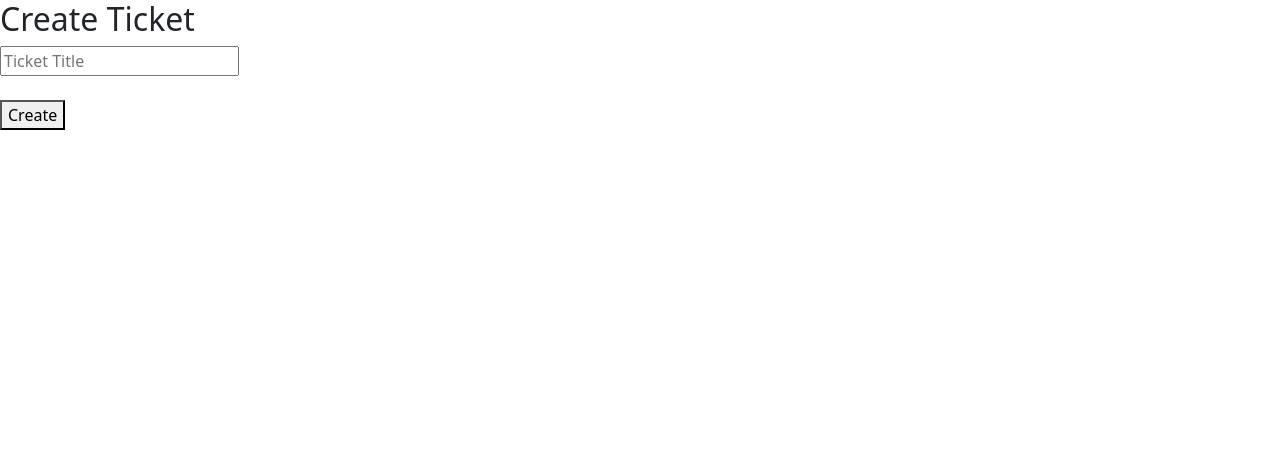
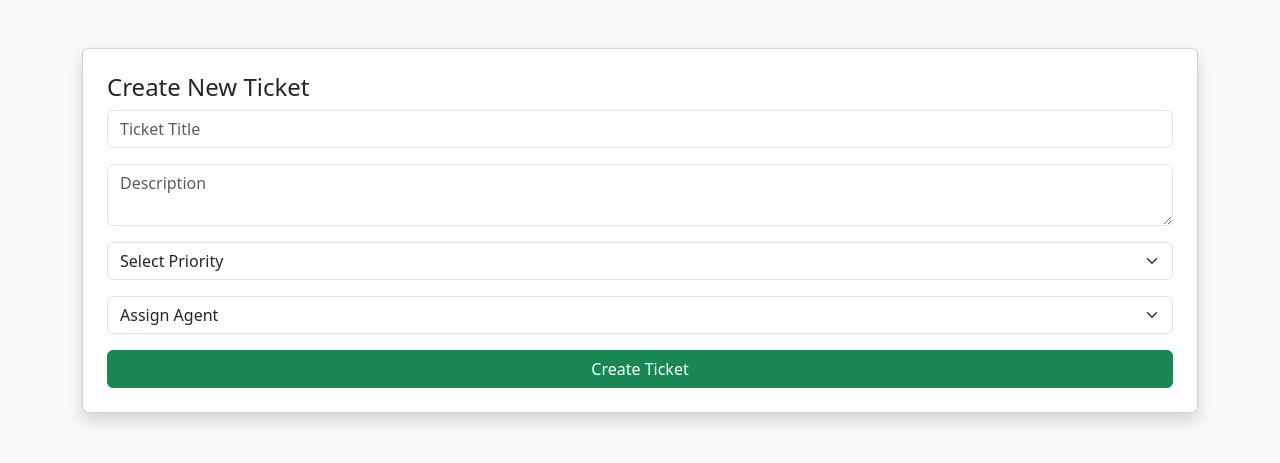
Before and after one commit to shadab404/EMD-Ticketing, a Flask app: page /create_ticket in a window 1280 px wide. Shown: the top 463 px of the page. Run offline with Flask 3, Linux system fonts and the light colour scheme; a user stored in the database is signed in.

Commit message:
Update create_ticket.html

```diff
--- a/templates/create_ticket.html
+++ b/templates/create_ticket.html
@@ -2,13 +2,45 @@
 <html>
 <head>
     <title>Create Ticket</title>
+    <link href="https://cdn.jsdelivr.net/npm/bootstrap@5.3.2/dist/css/bootstrap.min.css" rel="stylesheet">
 </head>
-<body>
-    <h2>Create Ticket</h2>
-    <form method="POST">
-        <input type="text" name="title" placeholder="Ticket Title" required><br><br>
-        <button type="submit">Create</button>
-    </form>
+<body class="bg-light">
+
+<div class="container mt-5">
+    <div class="card shadow p-4">
+        <h4>Create New Ticket</h4>
+
+        <form method="POST">
+            <div class="mb-3">
+                <input type="text" name="title" class="form-control" placeholder="Ticket Title" required>
+            </div>
+
+            <div class="mb-3">
+                <textarea name="description" class="form-control" placeholder="Description" required></textarea>
+            </div>
+
+            <div class="mb-3">
+                <select name="priority" class="form-select" required>
+                    <option value="">Select Priority</option>
+                    <option value="Low">Low</option>
+                    <option value="Medium">Medium</option>
+                    <option value="High">High</option>
+                </select>
+            </div>
+
+            <div class="mb-3">
+                <select name="agent" class="form-select" required>
+                    <option value="">Assign Agent</option>
+                    {% for agent in agents %}
+                        <option value="{{ agent.id }}">{{ agent.username }}</option>
+                    {% endfor %}
+                </select>
+            </div>
+
+            <button class="btn btn-success w-100">Create Ticket</button>
+        </form>
+    </div>
+</div>
+
 </body>
 </html>
-<link href="https://cdn.jsdelivr.net/npm/bootstrap@5.3.2/dist/css/bootstrap.min.css" rel="stylesheet">
```
